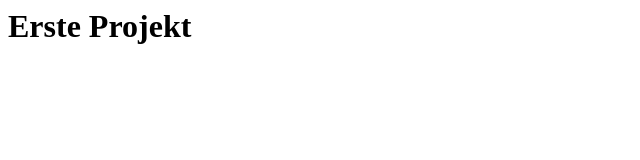
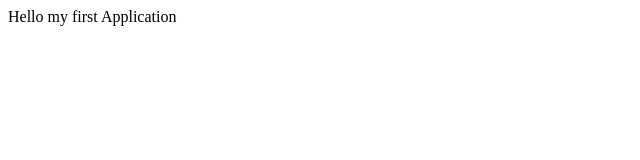
Before and after one commit to konstik/HTML, a plain HTML site: page index.html in a window 1280 px wide. Shown: the whole page, without its empty margins (0-640 px from the left). Drawn offline with Linux system fonts and the light colour scheme.

Commit message:
change file

```diff
--- a/index.html
+++ b/index.html
@@ -3,7 +3,7 @@
 		<title></title>
 	</head>
 	<body>
-		<h1>Erste Projekt</h1>
+	<span>Hello my first Application</span>
 
 	</body>
 </html>
```
